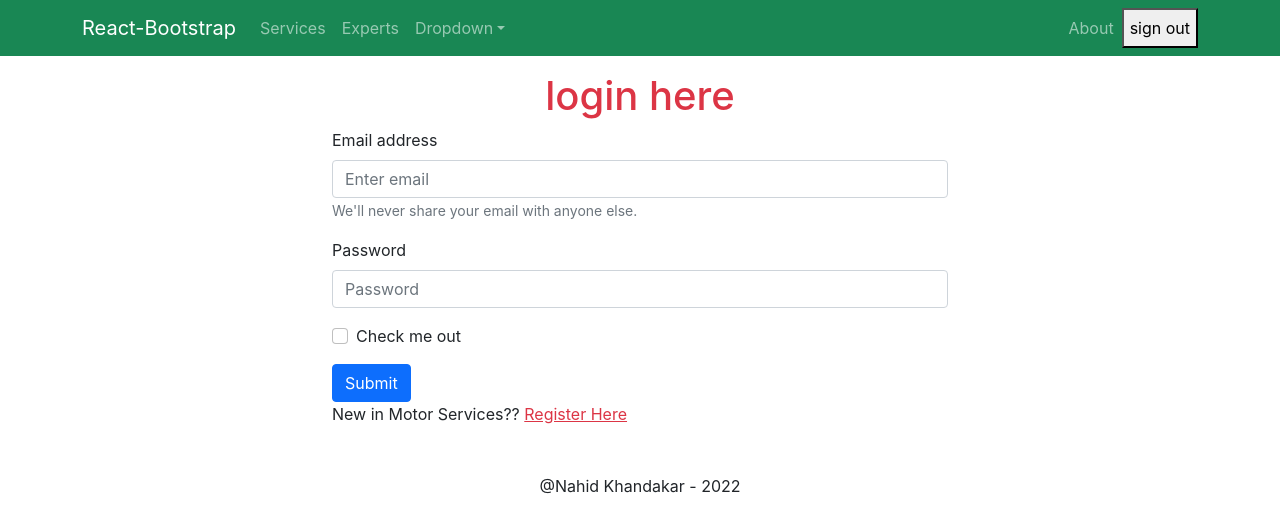
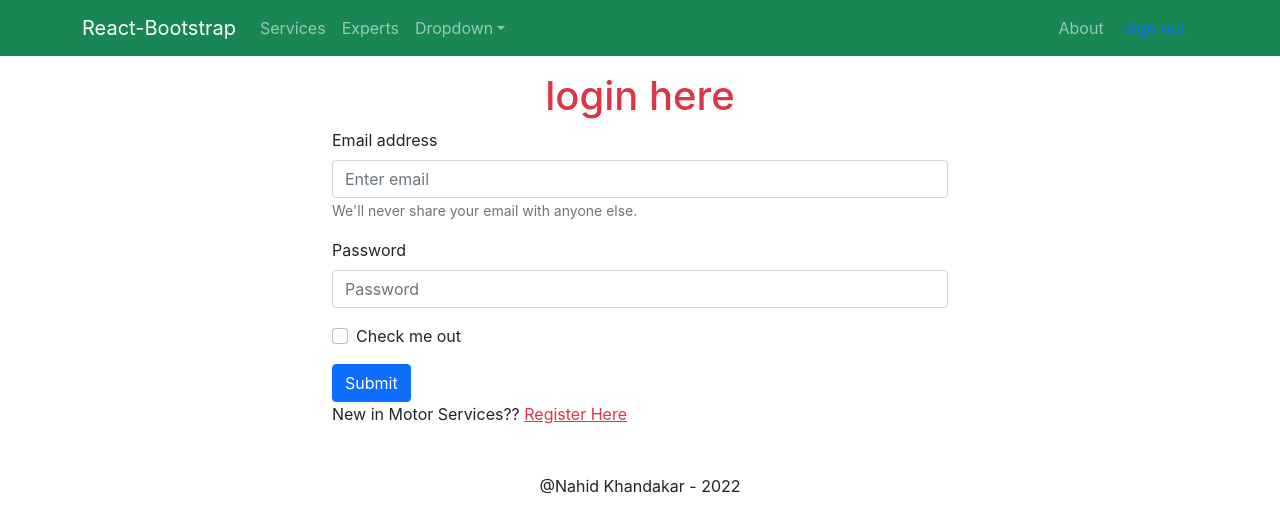
Before and after one commit to Nahid-khandakar/Motor-Services, a React (Create React App) app: page /login in a window 1280 px wide. Shown: the top 532 px of the page. Built offline with nearby package versions, Linux system fonts and the light colour scheme; no server answers; sample sign-in values are in the browser's storage.

Commit message:
require auth problem sloved

```diff
--- a/src/App.js
+++ b/src/App.js
@@ -9,10 +9,8 @@ import ServiceDetails from './pages/ServiceDetails/ServiceDetails';
 import NotFound from './pages/Shared/NotFound/NotFound';
 import Login from './pages/Login/Login';
 import Register from './Register/Register';
-
-import CheckOut from './pages/CheckOut/CheckOut';
-import RequireAuth from './pages/Login/RequireAuth/RequireAuth'
-
+import CheckOut from './pages/CheckOut/CheckOut'
+import RequireAuth from './pages/RequireAuth/RequireAuth';
 
 
 
--- a/src/pages/Login/RequireAuth/RequireAuth.js
+++ b/src/pages/RequireAuth/RequireAuth.js
@@ -5,7 +5,7 @@ import auth from '../../firebase.init';
 
 const RequireAuth = ({ children }) => {
     const [user] = useAuthState(auth);
-    const location = useLocation
+    const location = useLocation()
 
 
     if (!user) {
--- a/src/pages/Shared/Header/Header.js
+++ b/src/pages/Shared/Header/Header.js
@@ -34,7 +34,7 @@ const Header = () => {
                     <Nav>
                         <Nav.Link as={Link} to="/about">About</Nav.Link>
                         {user ?
-                            <button onClick={handleSignOut}>
+                            <button className='btn btn-link' onClick={handleSignOut}>
                                 sign out
                             </button>
                             :
```
